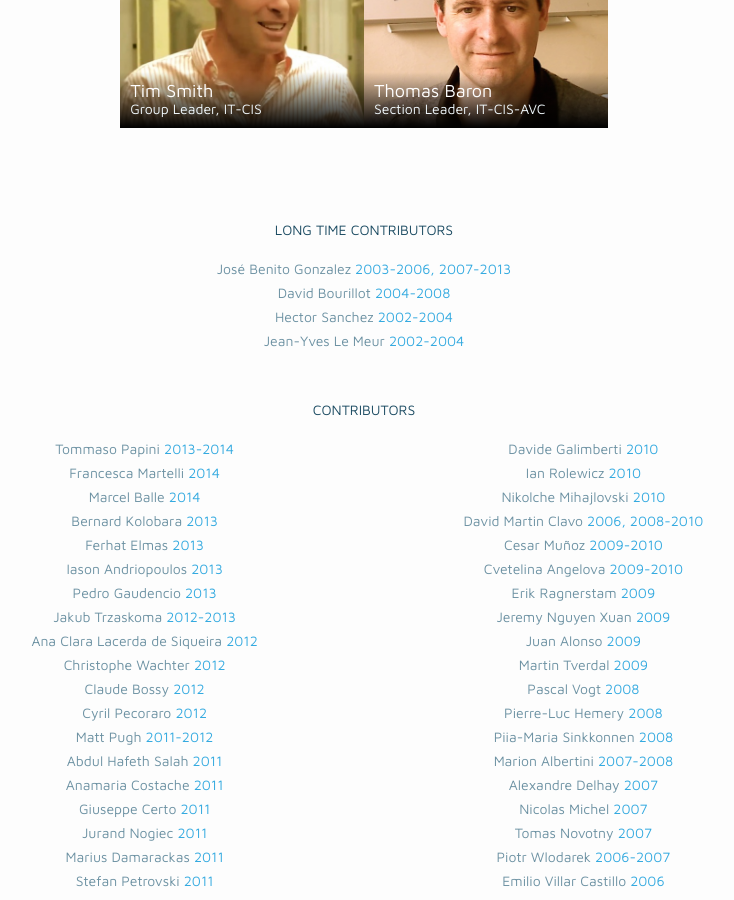
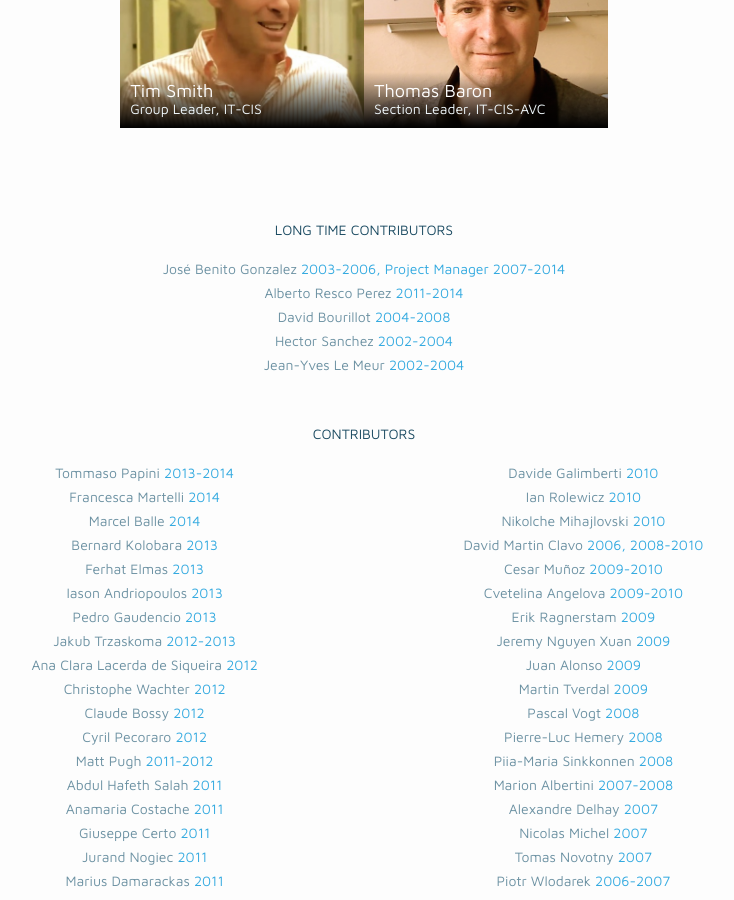
Before and after one commit to indico/indico.github.io, a Jekyll site: the page built from about_us.md, in a window 1280 px wide and 900 px high, scrolled down 1357 px. Shown: the whole window, without its empty margins (276-1010 px from the left). Built offline with Jekyll 4.4.1, drawn with Linux system fonts in a browser that asks for light colours; nearby versions of some CDN libraries.

Commit message:
Added Alberto!!!
Fixed Jose's date

```diff
--- a/_layouts/about_us.html
+++ b/_layouts/about_us.html
@@ -81,7 +81,11 @@ layout: default
                             <ul class="contr-list-names">
                                 <li>
                                     <span class="contr-list-names-name">José Benito Gonzalez</span>
-                                    <span class="contr-list-names-date">2003-2006, 2007-2013</span>
+                                    <span class="contr-list-names-date">2003-2006, Project Manager 2007-2014</span>
+                                </li>
+                                <li>
+                                    <span class="contr-list-names-name">Alberto Resco Perez</span>
+                                    <span class="contr-list-names-date">2011-2014</span>
                                 </li>
                                 <li>
                                     <span class="contr-list-names-name">David Bourillot</span>
--- a/_layouts/home.html
+++ b/_layouts/home.html
@@ -46,8 +46,9 @@ layout: default
                                     <img src="{{ site.baseurl }}/img/cern_logo_white.png">
                                 </div>
                                 <div class="partner-carousel-item-text">
+                                    <p>Indico is used every day at CERN to manage more than 300.000 events of different complexities and 200 meeting and conference rooms.</p>
+
                                     <p>CERN - “The European Organisation for Nuclear Research is located at the heart of Europe, astride the Franco-Swiss border. It is known not only for its flagship project (The LHC - <em>Large Hadron Collider</em>), but as well for being the place where Sir Tim Berners-Lee created the World Wide Web in 1989.”</p>
-                                    <p>Indico is used every day at CERN to manage more than 300.000 events of different complexities and 200 meeting and conference rooms.</p>
                                 </div>
                             </div>
                         </div>
@@ -59,7 +60,8 @@ layout: default
                                     <h2>LHC</h2>
                                 </div>
                                 <div class="partner-carousel-item-text">
-                                    <p>The Large Hadron Collider - “believed to be the most complex machine ever built by mankind, the LHC brings together thousands of physicists and engineers from all over the world with the aim of studying the Higgs boson, Supersymmetry and Dark Matter, among others.”</p><p>Indico has been adopted by all major LHC experiments as their tool of choice for meeting organization and information sharing.</p>
+                                    <p>Indico has been adopted by all major LHC experiments as their tool of choice for meeting organization and information sharing.</p>
+                                    <p>The Large Hadron Collider - “believed to be the most complex machine ever built by mankind, the LHC brings together thousands of physicists and engineers from all over the world with the aim of studying the Higgs boson, Supersymmetry and Dark Matter, among others.”</p>
                                 </div>
                             </div>
                         </div>
```
